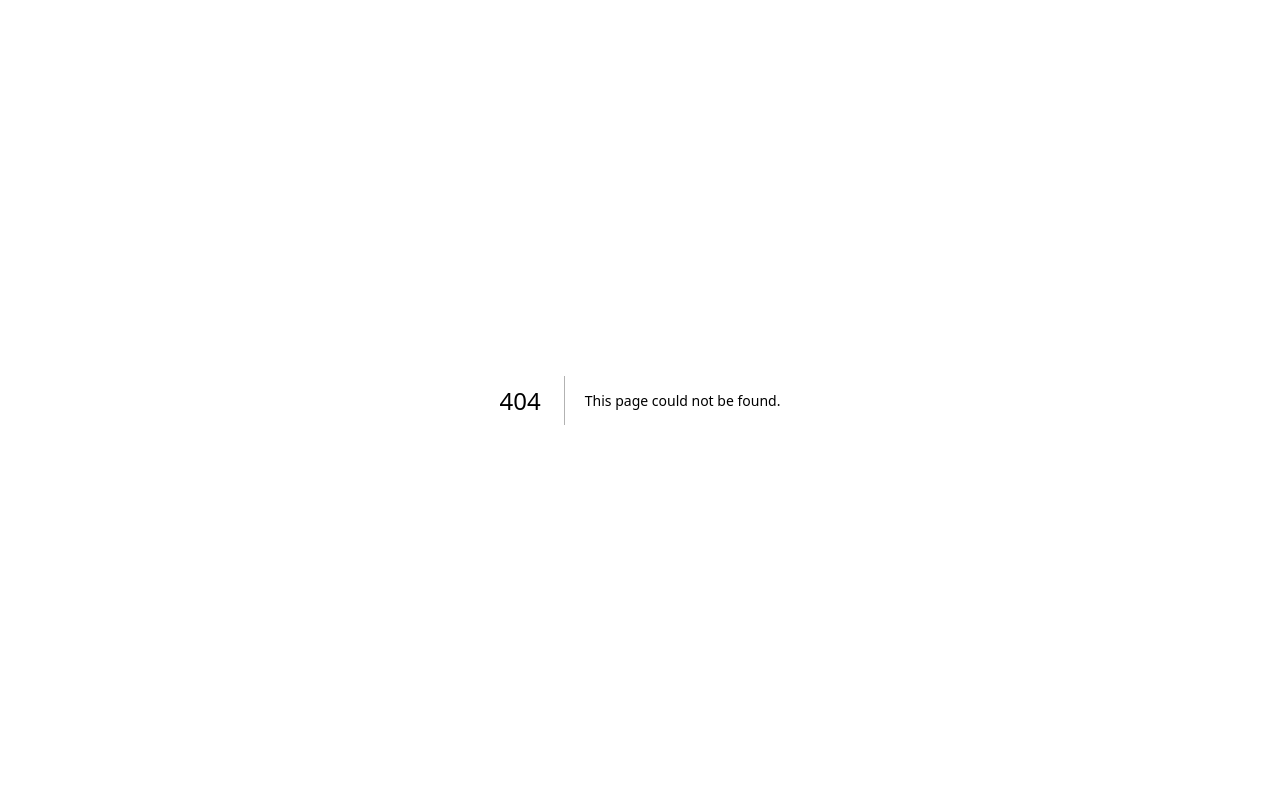
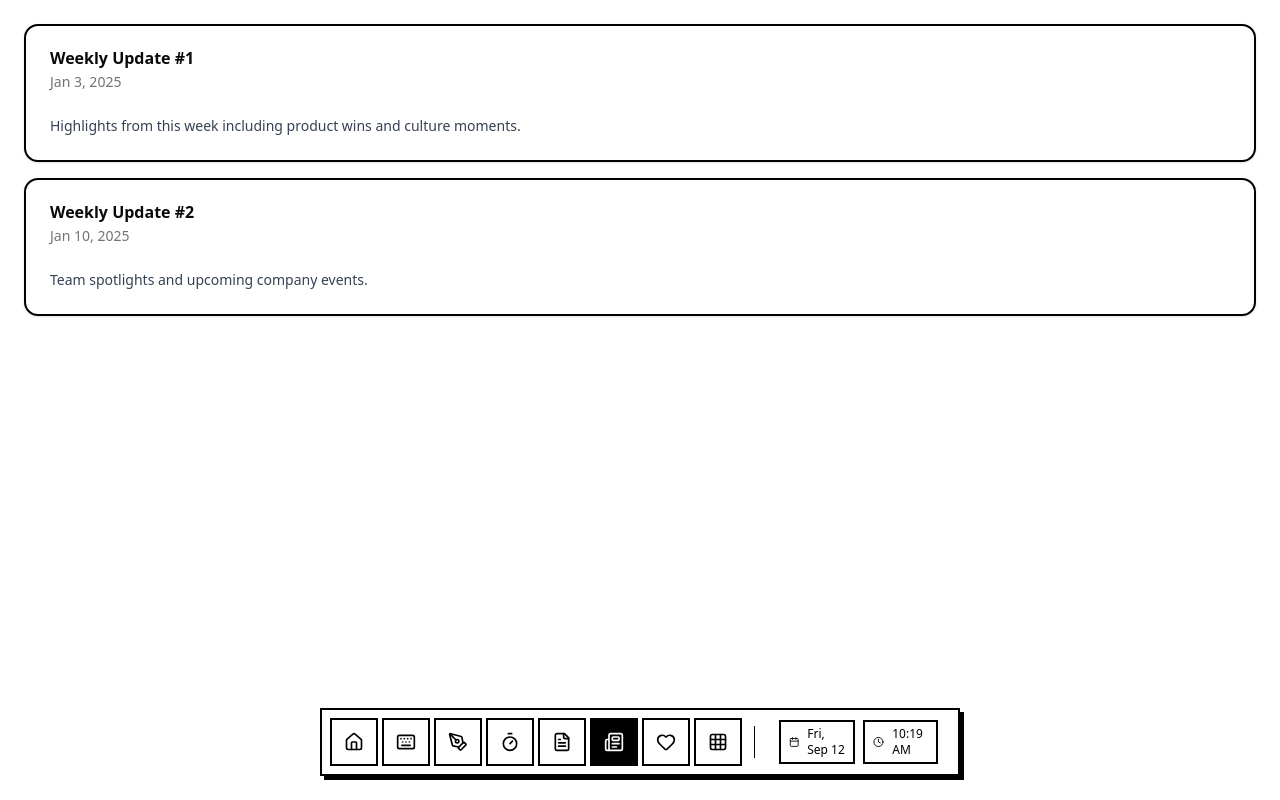
Before and after one commit to vi9hnesh/shine, a Next.js app: page /newsletter in a window 1280 px wide. Before the commit this address had no page. Built offline with nearby package versions, Linux system fonts and the light colour scheme.

Commit message:
feat: add newsletter and appreciate pages

```diff
--- /dev/null
+++ b/src/app/appreciate/page.tsx
@@ -0,0 +1,65 @@
+"use client";
+
+import { useState, useEffect } from "react";
+import ShineLayout from "@/components/layout/shine-layout";
+import { Card, CardHeader, CardTitle, CardContent } from "@/components/ui/card";
+import { Textarea } from "@/components/ui/textarea";
+import { Button } from "@/components/ui/button";
+
+interface Note {
+  id: number;
+  message: string;
+}
+
+export default function AppreciatePage() {
+  const [message, setMessage] = useState("");
+  const [notes, setNotes] = useState<Note[]>([]);
+
+  useEffect(() => {
+    const stored = localStorage.getItem("appreciate-notes");
+    if (stored) {
+      setNotes(JSON.parse(stored));
+    }
+  }, []);
+
+  useEffect(() => {
+    localStorage.setItem("appreciate-notes", JSON.stringify(notes));
+  }, [notes]);
+
+  const addNote = () => {
+    if (message.trim().length === 0) return;
+    setNotes((prev) => [...prev, { id: Date.now(), message: message.trim() }]);
+    setMessage("");
+  };
+
+  return (
+    <ShineLayout>
+      <div className="p-6 space-y-4">
+        <Card className="border-2 border-black">
+          <CardHeader>
+            <CardTitle>Share appreciation</CardTitle>
+          </CardHeader>
+          <CardContent className="space-y-2">
+            <Textarea
+              value={message}
+              onChange={(e) => setMessage(e.target.value)}
+              placeholder="Write a thank-you note..."
+              className="border-2 border-black"
+            />
+            <Button onClick={addNote} className="border-2 border-black">
+              Post
+            </Button>
+          </CardContent>
+        </Card>
+
+        {notes.map((note) => (
+          <Card key={note.id} className="border-2 border-black">
+            <CardContent>
+              <p className="text-sm text-gray-800">{note.message}</p>
+            </CardContent>
+          </Card>
+        ))}
+      </div>
+    </ShineLayout>
+  );
+}
--- /dev/null
+++ b/src/app/newsletter/page.tsx
@@ -0,0 +1,37 @@
+import ShineLayout from "@/components/layout/shine-layout";
+import { Card, CardHeader, CardTitle, CardDescription, CardContent } from "@/components/ui/card";
+
+const newsletters = [
+  {
+    id: 1,
+    title: "Weekly Update #1",
+    date: "Jan 3, 2025",
+    summary: "Highlights from this week including product wins and culture moments."
+  },
+  {
+    id: 2,
+    title: "Weekly Update #2",
+    date: "Jan 10, 2025",
+    summary: "Team spotlights and upcoming company events."
+  }
+];
+
+export default function NewsletterPage() {
+  return (
+    <ShineLayout>
+      <div className="p-6 space-y-4">
+        {newsletters.map((issue) => (
+          <Card key={issue.id} className="border-2 border-black">
+            <CardHeader>
+              <CardTitle>{issue.title}</CardTitle>
+              <CardDescription>{issue.date}</CardDescription>
+            </CardHeader>
+            <CardContent>
+              <p className="text-sm text-gray-700">{issue.summary}</p>
+            </CardContent>
+          </Card>
+        ))}
+      </div>
+    </ShineLayout>
+  );
+}
--- a/src/app/page.tsx
+++ b/src/app/page.tsx
@@ -75,7 +75,7 @@ const features = [
     title: "Weekly Newsletter",
     description: "Company culture and editorial content from your team",
     icon: Newspaper,
-    coming: true,
+    coming: false,
     category: "Culture"
   },
   {
@@ -91,7 +91,7 @@ const features = [
     title: "Appreciate",
     description: "Anonymous weekly reflection board for team appreciation",
     icon: Heart,
-    coming: true,
+    coming: false,
     category: "Community"
   },
   {
@@ -151,12 +151,14 @@ export default function ShinePage() {
   }, []);
 
   const handleFeatureClick = (featureId: string) => {
-    const implementedFeatures = ['typing', 'reflect', 'reads', 'pomodoro'];
+    const implementedFeatures = ['typing', 'reflect', 'reads', 'pomodoro', 'newsletter', 'appreciate'];
     const routeMap: Record<string, string> = {
       'typing': '/typing',
       'reflect': '/journal',
       'reads': '/reads',
-      'pomodoro': '/pomodoro'
+      'pomodoro': '/pomodoro',
+      'newsletter': '/newsletter',
+      'appreciate': '/appreciate'
     };
 
     if (implementedFeatures.includes(featureId)) {
--- a/src/components/layout/shine-layout.tsx
+++ b/src/components/layout/shine-layout.tsx
@@ -8,7 +8,9 @@ import {
   Timer,
   PenTool,
   FileText,
-  Home
+  Home,
+  Newspaper,
+  Heart
 } from "lucide-react";
 
 interface ShineLayoutProps {
@@ -40,6 +42,16 @@ const dockItems = [
     icon: FileText,
     label: "Reads",
     path: "/reads"
+  },
+  {
+    icon: Newspaper,
+    label: "Newsletter",
+    path: "/newsletter"
+  },
+  {
+    icon: Heart,
+    label: "Appreciate",
+    path: "/appreciate"
   }
 ];
 
```
